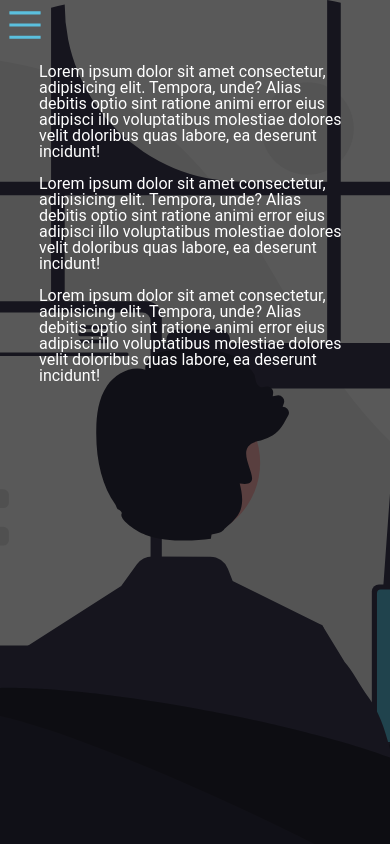
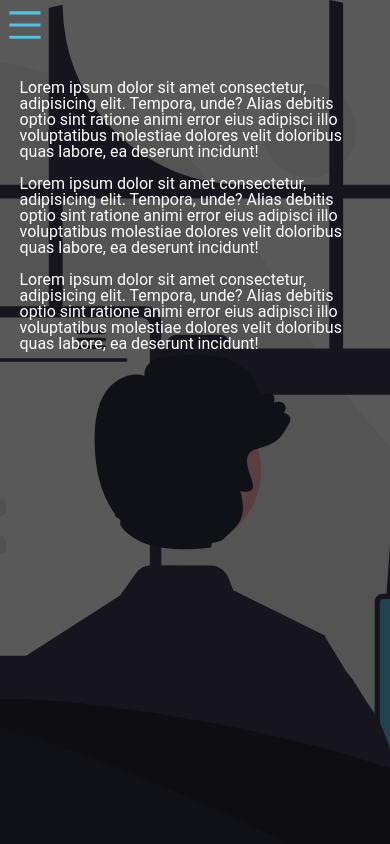
Before and after one commit to AJ-Derteano/aj-derteano.github.io, a React (Vite) app: page / in a window 390 px wide. Shown: the top 844 px of the page. Built offline with nearby package versions, Linux system fonts and the light colour scheme.

Commit message:
add responsive main

```diff
--- a/src/components/Main/MainStyle.js
+++ b/src/components/Main/MainStyle.js
@@ -11,9 +11,9 @@ const MainStyle = styled.div`
   border-bottom: 3px solid rgba(250, 250, 250, 0.25);
 
   @media screen and (max-width: 1281px) {
-    width: 80%;
-    left: 10%;
-    margin-top: 4rem;
+    width: 85%;
+    left: 5%;
+    margin-top: 5rem;
   }
 
 `;
```
